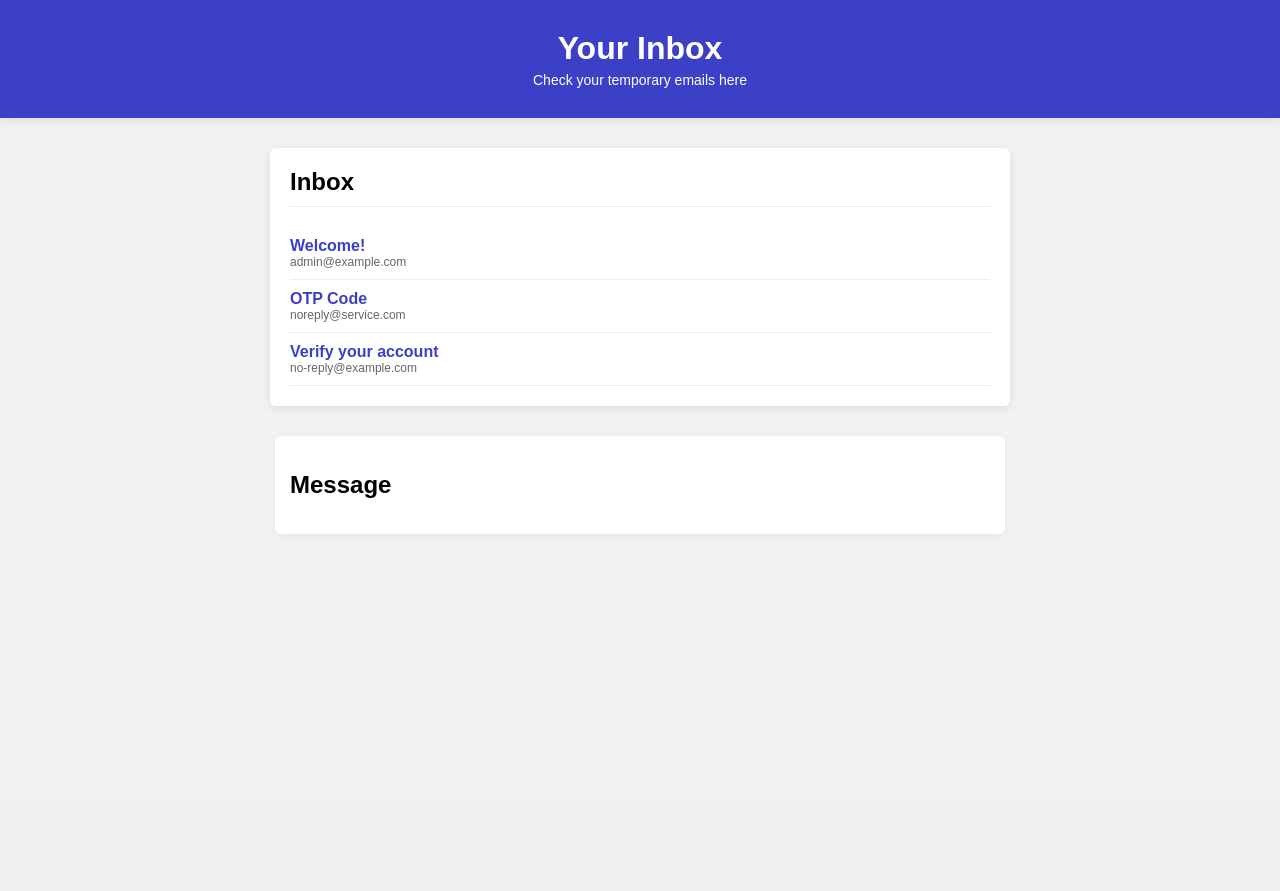
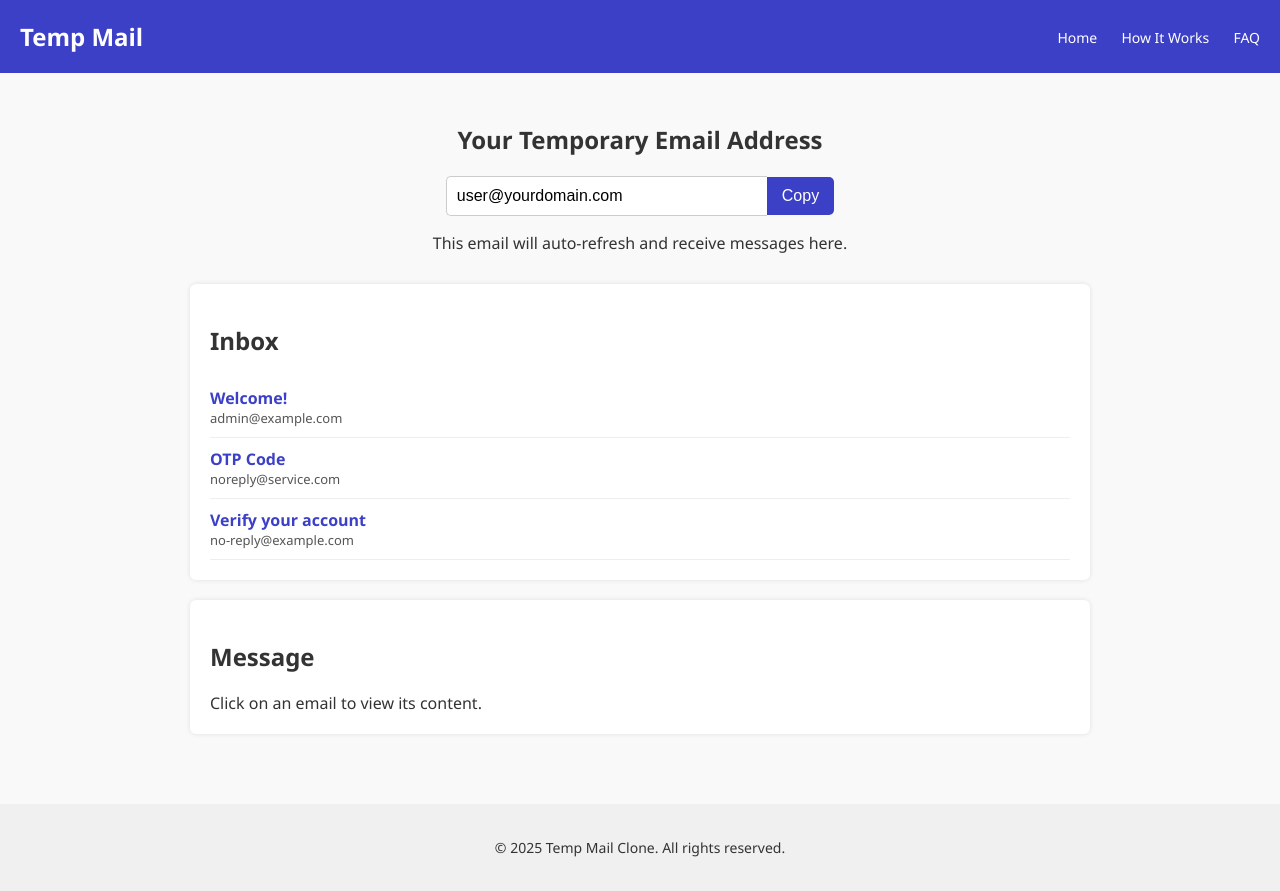
Before and after one commit to shakil6176/my-flask-app, a Flask app: page / in a window 1280 px wide. Before the commit the page ends 534 px from the top, so only its background shows below. Run offline with Flask 3, Linux system fonts and the light colour scheme.

Commit message:
Added full UI same as temp-mail.org

```diff
--- a/static/css/style.css
+++ b/static/css/style.css
@@ -1,75 +1,85 @@
+/* Reset and basic styles */
 body {
   margin: 0;
-    font-family: Arial, sans-serif;
-    background: #f2f2f2;
+  font-family: 'Segoe UI', sans-serif;
+  background: #f9f9f9;
+  color: #333;
 }
 
 .header {
-    background-color: #3c40c6;
+  background: #3c40c6;
   color: white;
-    text-align: center;
-    padding: 30px 10px;
-    box-shadow: 0 2px 10px rgba(0,0,0,0.1);
+  padding: 20px;
+  display: flex;
+  justify-content: space-between;
+  align-items: center;
 }
 
-  .header h1 {
-    margin: 0;
-    font-size: 32px;
+.logo {
+  font-size: 24px;
+  font-weight: bold;
 }
 
-  .header p {
-    margin: 5px 0 0;
+.nav a {
+  color: white;
+  margin-left: 20px;
+  text-decoration: none;
   font-size: 14px;
 }
 
-  .email-box {
-    margin: 20px auto;
-    text-align: center;
+.main {
+  max-width: 900px;
+  margin: 0 auto;
+  padding: 30px 15px;
 }
 
-  .email-box input {
+.email-box {
+  text-align: center;
+  margin-bottom: 30px;
+}
+
+.email-address {
+  display: flex;
+  justify-content: center;
+  align-items: center;
+  margin-top: 15px;
+}
+
+.email-address input {
   padding: 10px;
   font-size: 16px;
   width: 300px;
-    max-width: 90%;
   border: 1px solid #ccc;
-    border-radius: 4px;
+  border-right: none;
+  border-radius: 5px 0 0 5px;
 }
 
-  .email-box button {
+.email-address button {
   padding: 10px 15px;
-    margin-left: 10px;
   font-size: 16px;
-    background-color: #3c40c6;
+  background: #3c40c6;
   color: white;
   border: none;
-    border-radius: 4px;
+  border-radius: 0 5px 5px 0;
   cursor: pointer;
 }
 
 .inbox-section {
-    max-width: 700px;
-    margin: 30px auto;
   background: white;
   padding: 20px;
   border-radius: 6px;
-    box-shadow: 0 2px 10px rgba(0,0,0,0.1);
-  }
-
-  .inbox-section h2 {
-    margin-top: 0;
-    border-bottom: 1px solid #eee;
-    padding-bottom: 10px;
+  box-shadow: 0 0 5px rgba(0,0,0,0.1);
+  margin-bottom: 20px;
 }
 
 .email-item {
+  padding: 10px 0;
   border-bottom: 1px solid #eee;
-    padding: 10px 0;
   cursor: pointer;
 }
 
 .email-item:hover {
-    background-color: #f9f9f9;
+  background: #f1f1f1;
 }
 
 .subject {
@@ -78,15 +88,21 @@ body {
 }
 
 .from {
-    font-size: 12px;
-    color: #666;
+  font-size: 13px;
+  color: #555;
 }
 
 .email-content {
-    max-width: 700px;
-    margin: 20px auto;
-    background: #fff;
-    padding: 15px;
+  background: white;
+  padding: 20px;
   border-radius: 6px;
-    box-shadow: 0 2px 10px rgba(0,0,0,0.05);
+  box-shadow: 0 0 5px rgba(0,0,0,0.1);
 }
+
+.footer {
+  text-align: center;
+  padding: 20px;
+  font-size: 14px;
+  background: #f0f0f0;
+  margin-top: 40px;
+}
--- a/templates/index.html
+++ b/templates/index.html
@@ -1,111 +1,35 @@
 <!DOCTYPE html>
 <html lang="en">
 <head>
-    <meta charset="UTF-8">
-    <title>Your Inbox</title>
-    <style>
-        body {
-            margin: 0;
-            font-family: Arial, sans-serif;
-            background: #f2f2f2;
-        }
-
-        .header {
-            background-color: #3c40c6;
-            color: white;
-            text-align: center;
-            padding: 30px 10px;
-            box-shadow: 0 2px 10px rgba(0,0,0,0.1);
-        }
-
-        .header h1 {
-            margin: 0;
-            font-size: 32px;
-        }
-
-        .header p {
-            margin: 5px 0 0;
-            font-size: 14px;
-        }
-
-        .email-box {
-            margin: 20px auto;
-            text-align: center;
-        }
-
-        .email-box input {
-            padding: 10px;
-            font-size: 16px;
-            width: 300px;
-            max-width: 90%;
-            border: 1px solid #ccc;
-            border-radius: 4px;
-        }
-
-        .email-box button {
-            padding: 10px 15px;
-            margin-left: 10px;
-            font-size: 16px;
-            background-color: #3c40c6;
-            color: white;
-            border: none;
-            border-radius: 4px;
-            cursor: pointer;
-        }
-
-        .inbox-section {
-            max-width: 700px;
-            margin: 30px auto;
-            background: white;
-            padding: 20px;
-            border-radius: 6px;
-            box-shadow: 0 2px 10px rgba(0,0,0,0.1);
-        }
-
-        .inbox-section h2 {
-            margin-top: 0;
-            border-bottom: 1px solid #eee;
-            padding-bottom: 10px;
-        }
-
-        .email-item {
-            border-bottom: 1px solid #eee;
-            padding: 10px 0;
-            cursor: pointer;
-        }
-
-        .email-item:hover {
-            background-color: #f9f9f9;
-        }
-
-        .subject {
-            font-weight: bold;
-            color: #3c40c6;
-        }
-
-        .from {
-            font-size: 12px;
-            color: #666;
-        }
-
-        .email-content {
-            max-width: 700px;
-            margin: 20px auto;
-            background: #fff;
-            padding: 15px;
-            border-radius: 6px;
-            box-shadow: 0 2px 10px rgba(0,0,0,0.05);
-        }
-    </style>
+  <meta charset="UTF-8" />
+  <meta name="viewport" content="width=device-width, initial-scale=1.0"/>
+  <title>Temp Mail</title>
+  <link rel="stylesheet" href="{{ url_for('static', filename='css/style.css') }}">
+  <link rel="icon" href="{{ url_for('static', filename='favicon.ico') }}">
 </head>
 <body>
-    <div class="header">
-        <h1>Your Inbox</h1>
-        <p>Check your temporary emails here</p>
+  <header class="header">
+    <div class="logo">Temp Mail</div>
+    <nav class="nav">
+      <a href="#">Home</a>
+      <a href="#">How It Works</a>
+      <a href="#">FAQ</a>
+    </nav>
+  </header>
+
+  <main class="main">
+    <section class="email-box">
+      <h1>Your Temporary Email Address</h1>
+      <div class="email-address">
+        <input type="text" id="email" value="user@yourdomain.com" readonly />
+        <button onclick="copyEmail()">Copy</button>
       </div>
+      <p>This email will auto-refresh and receive messages here.</p>
+    </section>
 
-    <div class="inbox-section">
+    <section class="inbox-section">
       <h2>Inbox</h2>
+      <div id="inbox-list">
         {% for mail in emails %}
           <div class="email-item" onclick="showContent({{ loop.index0 }})">
             <div class="subject">{{ mail.subject }}</div>
@@ -115,17 +39,30 @@
           <p>No emails yet.</p>
         {% endfor %}
       </div>
+    </section>
 
-    <div class="email-content" id="emailContent">
+    <section class="email-content" id="emailContent">
       <h2>Message</h2>
-        <div id="emailBody"></div>
-    </div>
+      <div id="emailBody">Click on an email to view its content.</div>
+    </section>
+  </main>
+
+  <footer class="footer">
+    <p>© 2025 Temp Mail Clone. All rights reserved.</p>
+  </footer>
 
   <script>
     const contents = {{ bodies|tojson }};
     function showContent(index) {
       document.getElementById('emailBody').innerHTML = contents[index];
     }
+
+    function copyEmail() {
+      const email = document.getElementById("email");
+      email.select();
+      document.execCommand("copy");
+      alert("Email copied: " + email.value);
+    }
   </script>
 </body>
 </html>
```
Lines whose indentation alone changed are shown as unchanged.
